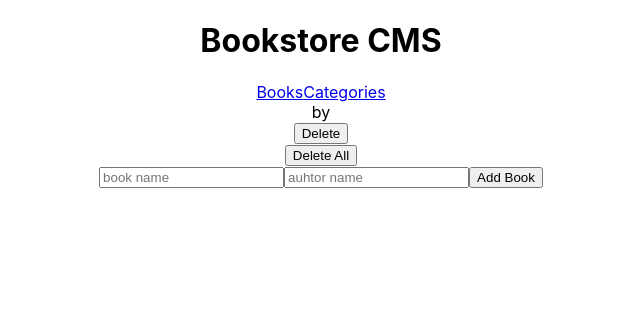
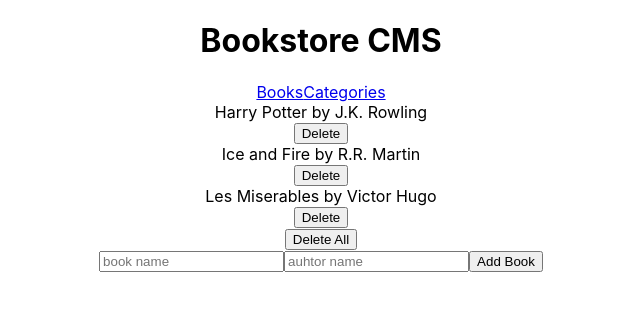
Before and after one commit to jonathanmunamire/Bookstore, a React (Create React App) app: page / in a window 1280 px wide. Shown: the top 310 px of the page, without its empty margins (319-959 px from the left). Built offline with nearby package versions, Linux system fonts and the light colour scheme.

Commit message:
Display Books

```diff
--- a/src/components/book.js
+++ b/src/components/book.js
@@ -2,11 +2,11 @@ import React from 'react';
 import PropTypes from 'prop-types';
 
 const Book = (props) => {
-  const { name, author } = props;
+  const { title, author } = props;
   return (
     <div>
       <div>
-        {name}
+        {title}
         {' '}
         by
         {' '}
@@ -18,7 +18,7 @@ const Book = (props) => {
 };
 
 Book.propTypes = {
-  name: PropTypes.string.isRequired,
+  title: PropTypes.string.isRequired,
   author: PropTypes.string.isRequired,
 };
 export default Book;
--- a/src/components/books.js
+++ b/src/components/books.js
@@ -4,11 +4,19 @@ import Form from './form';
 import Book from './book';
 
 const Books = () => {
-  const booksArray = useSelector((state) => state);
+  const booksArray = useSelector((state) => state.bookReducer);
+
   return (
     <div>
       <div>
-        <Book arr={booksArray} />
+        {booksArray.map((book) => (
+          <Book
+            key={book.id}
+            id={book.id}
+            title={book.title}
+            author={book.author}
+          />
+        ))}
         <button type="button">Delete All</button>
       </div>
       <Form />
```
